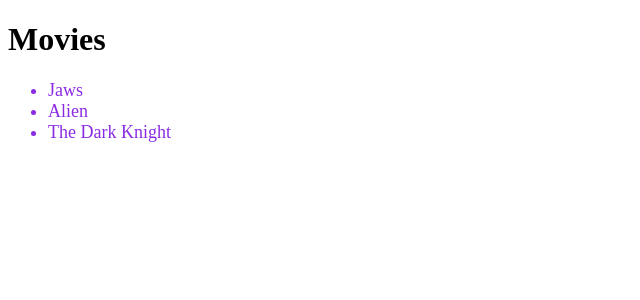
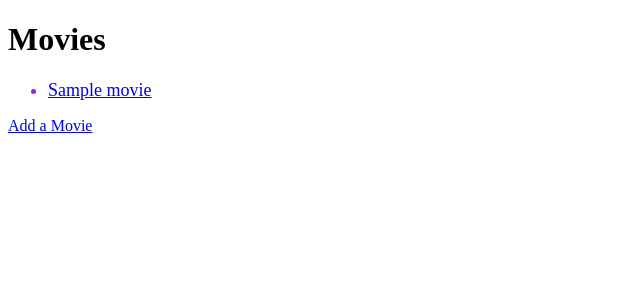
Before and after one commit to cmbrodie/caleb-django-cc, a Django app: page /movies/ in a window 1280 px wide. Shown: the top 300 px of the page, without its empty margins (0-640 px from the left). Run offline with Django 4.2, Linux system fonts and the light colour scheme; tables that the repository leaves empty hold one stand-in row (values such as "Sample post").

Commit message:
complete movies application

```diff
--- /dev/null
+++ b/movies/admin.py
@@ -0,0 +1,6 @@
+import imp
+from .models import Movie
+
+from django.contrib import admin
+
+admin.site.register(Movie)
--- /dev/null
+++ b/movies/models.py
@@ -0,0 +1,8 @@
+from django.db import models
+
+class Movie(models.Model):
+    title = models.CharField(max_length=200)
+    year = models.IntegerField()
+
+    def __str__(self):
+        return f'{self.title} from {self.year}'
--- a/movies/templates/movies/movies.html
+++ b/movies/templates/movies/movies.html
@@ -5,15 +5,16 @@
     <style>
         h1 {font-size: xx-large;}
         li {color: blueviolet; font-size: large;}
+        li:hover {color: aquamarine;}
     </style>
 </head>
 <body>
     <h1>Movies</h1>
     <ul>
         {% for movie in movies%}
-        <li>{{movie.title}}</li>
+        <li><a href="{{movie.id}}">{{movie.title}}</a></li>
         {% endfor %}
     </ul>
-
+    <a href="/movies/add">Add a Movie</a>
 </body>
 </html>
--- a/movies/urls.py
+++ b/movies/urls.py
@@ -19,6 +19,10 @@ from movies import views
 
 urlpatterns = [
     path('admin/', admin.site.urls),
+    path('', views.home),
     path('movies/', views.movies),
-    path('', views.home)
+    path('movies/<int:id>', views.detail),
+    path('movies/add', views.add),
+    path('movies/delete/<int:id>', views.delete)
+
 ]
--- a/movies/views.py
+++ b/movies/views.py
@@ -1,27 +1,31 @@
-from django.http import HttpResponse
+from django.http import Http404, HttpResponse, HttpResponseRedirect
 from django.shortcuts import render
-
-data = {
-    'movies': [
-        {
-            'id': 5,
-            'title': 'Jaws',
-            'year': 1557
-        },
-        {
-            'id': 7,
-            'title': 'Alien',
-            'year': 1979
-        },
-        {
-            'id': 17,
-            'title': 'The Dark Knight',
-            'year': 2008
-        }
-        ]
-}
+from .models import Movie
 def movies(request):
-    return render(request, 'movies/movies.html', data)
+    data = Movie.objects.all()
+    return render(request, 'movies/movies.html', {'movies':data})
 
 def home(request):
     return HttpResponse("Home Page")
+
+def detail(request, id):
+    data = Movie.objects.get(pk=id)
+    return render(request, 'movies/detail.html', {'movie': data})
+
+def add(request):
+    title = request.POST.get('title')
+    year = request.POST.get('year')
+    if title and year:
+        movie = Movie(title=title, year= year)
+        movie.save()
+        return HttpResponseRedirect('/movies')
+
+    return render(request, 'movies/add.html')
+
+def delete(request, id):
+    try:
+        movie = Movie.objects.get(pk=id)
+    except:
+        raise Http404(f'Movie with id {id} does not exist')
+    movie.delete()
+    return HttpResponseRedirect('/movies')
```
Also changed, not shown: movies/templates/movies/add.html (added, +14 -0 lines), movies/templates/movies/detail.html (added, +21 -0 lines), movies/migrations/0001_initial.py (added), movies/migrations/__init__.py (added).
